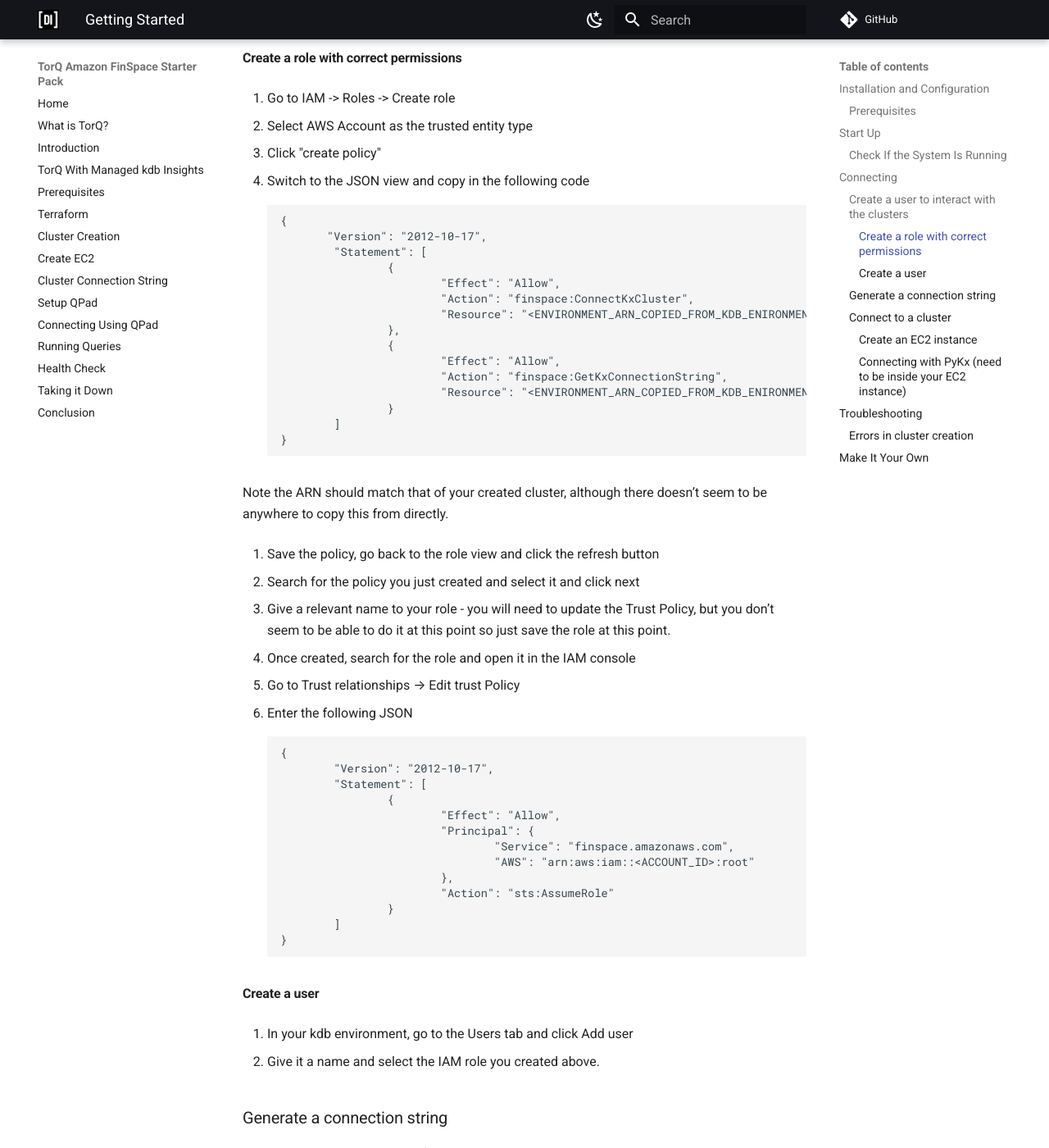
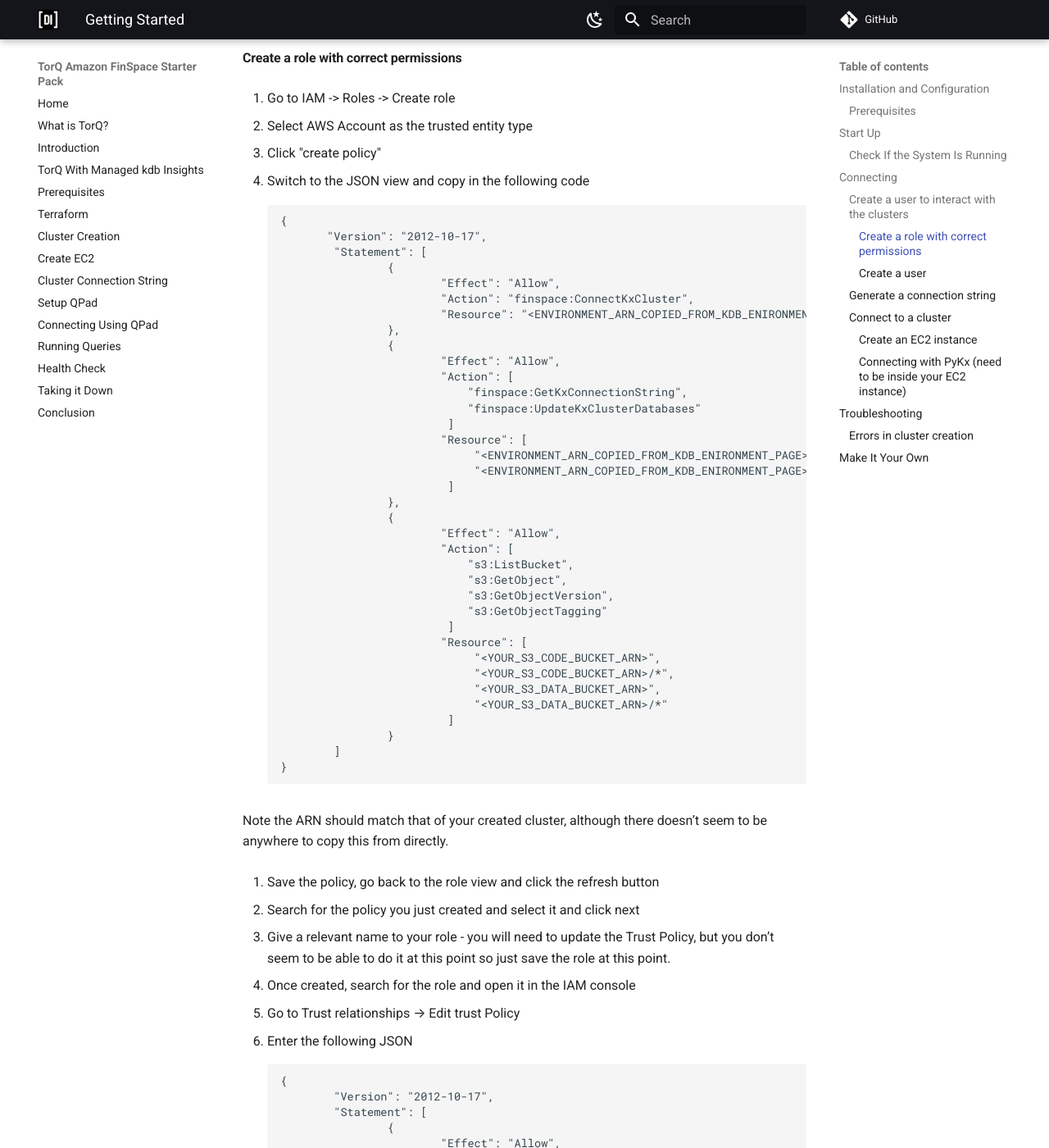
Before and after one commit to DataIntellectTech/TorQ-Amazon-FinSpace-Starter-Pack, an MkDocs documentation site: the page built from docs/gettingstarted.md, in a window 1280 px wide and 1400 px high, scrolled down 1552 px. Shown: the whole window at 82% size. Built offline with MkDocs 1.6.1 and Material for MkDocs 9.7.7, drawn with Linux system fonts in a browser that asks for light colours; comment, search, counter and statistics services are not loaded.

Commit message:
doc updates

```diff
--- a/docs/gettingstarted.md
+++ b/docs/gettingstarted.md
@@ -59,8 +59,29 @@
                         },
                         {
                                 "Effect": "Allow",
-                                "Action": "finspace:GetKxConnectionString",
-                                "Resource": "<ENVIRONMENT_ARN_COPIED_FROM_KDB_ENIRONMENT_PAGE>/kxCluster/*"
+                                "Action": [
+                                    "finspace:GetKxConnectionString",
+                                    "finspace:UpdateKxClusterDatabases"
+                                 ]
+                                "Resource": [
+                                     "<ENVIRONMENT_ARN_COPIED_FROM_KDB_ENIRONMENT_PAGE>/kxCluster/*",
+                                     "<ENVIRONMENT_ARN_COPIED_FROM_KDB_ENIRONMENT_PAGE>/kxDatabase/*/kxDataview/*",
+                                 ]
+                        },
+                        {
+                                "Effect": "Allow",
+                                "Action": [
+                                    "s3:ListBucket",
+                                    "s3:GetObject",
+                                    "s3:GetObjectVersion",
+                                    "s3:GetObjectTagging"
+                                 ]
+                                "Resource": [
+                                     "<YOUR_S3_CODE_BUCKET_ARN>",
+                                     "<YOUR_S3_CODE_BUCKET_ARN>/*",
+                                     "<YOUR_S3_DATA_BUCKET_ARN>",
+                                     "<YOUR_S3_DATA_BUCKET_ARN>/*"
+                                 ]
                         }
                 ]
         }
```
Also changed, not shown: docs/terraformdeloyment.md (+0 -13 lines).
